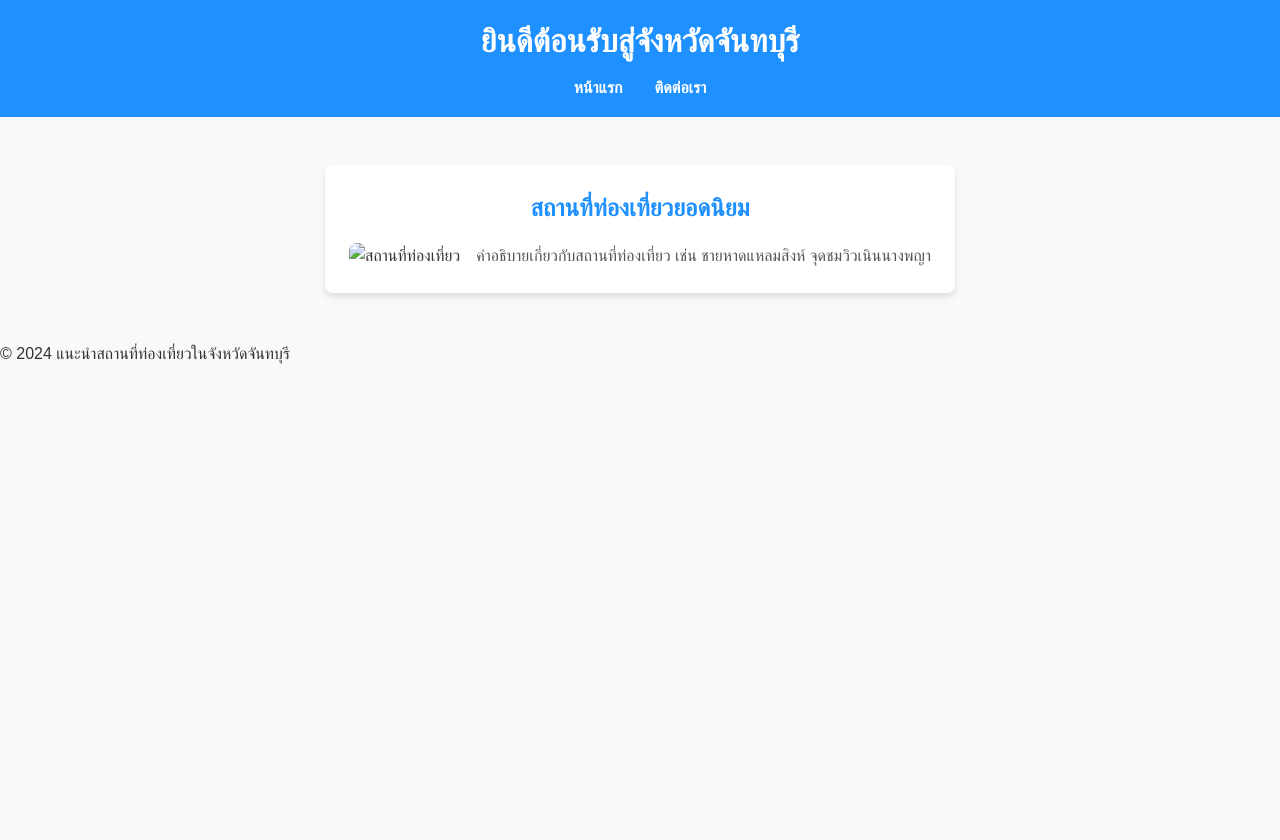
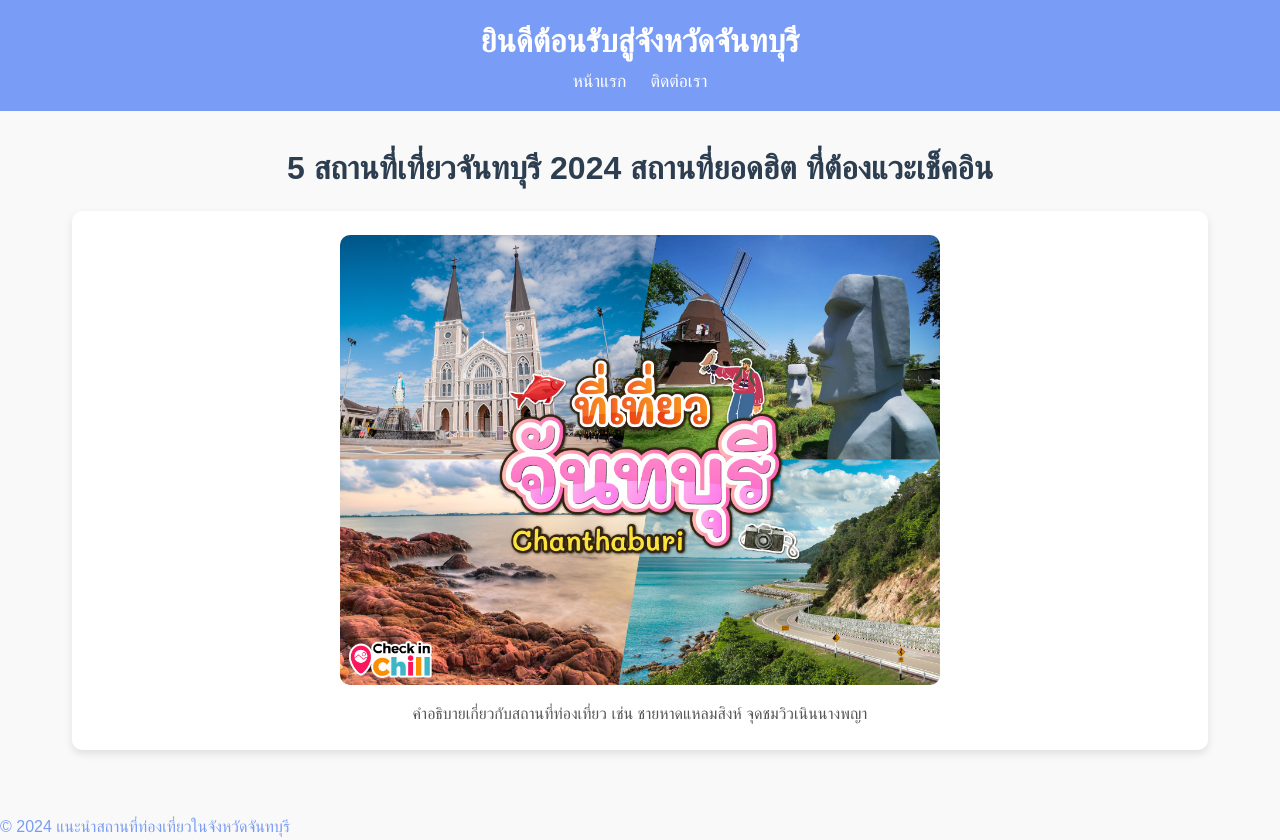
Before and after one commit to 66160024/homework1, a plain HTML site: page index.html in a window 1280 px wide. Before the commit the page ends 800 px from the top, so only its background shows below. Drawn offline with Linux system fonts and the light colour scheme.

Commit message:
Initial commit

```diff
--- a/css/style.css
+++ b/css/style.css
@@ -1,4 +1,4 @@
-/* ตั้งค่าพื้นฐานให้กับเว็บไซต์ */
+/* รีเซ็ตค่าพื้นฐาน */
 * {
     margin: 0;
     padding: 0;
@@ -6,80 +6,77 @@
 }
 
 body {
-    font-family: 'Arial', sans-serif;
+    font-family: Arial, sans-serif;
     line-height: 1.6;
-    background-color: #f9f9f9; /* สีพื้นหลัง */
-    color: #333; /* สีตัวอักษร */
+    background-color: #f9f9f9;
+    color: #799cf7;
 }
 
-/* จัดการส่วนหัว */
 header {
-    background-color: #1e90ff; /* สีน้ำเงินสดใส */
+    background: #799cf7;
     color: #fff;
-    padding: 1rem 2rem;
+    padding: 1rem 0;
     text-align: center;
 }
 
-header h1 {
-    margin-bottom: 0.5rem;
+nav ul {
+    list-style: none;
+    display: flex;
+    justify-content: center;
+    gap: 1.5rem;
 }
 
-nav ul {
-    display: flex;
-    justify-content: center;
-    list-style: none;
-}
-
-nav ul li {
-    margin: 0 1rem;
-}
-
-nav ul li a {
+nav a {
     color: #fff;
     text-decoration: none;
-    font-weight: bold;
+    font-size: 1.1rem;
     transition: color 0.3s ease;
 }
 
-nav ul li a:hover {
-    color: #ffcc00; /* เปลี่ยนสีเมื่อ hover */
+nav a:hover {
+    color: #ffd700;
 }
 
-/* ส่วนเนื้อหาหลัก */
 main {
     padding: 2rem;
-    display: flex;
-    justify-content: center;
-    flex-wrap: wrap;
-}
-
-section {
-    background: #fff;
-    padding: 1.5rem;
-    margin: 1rem;
-    box-shadow: 0 4px 6px rgba(0, 0, 0, 0.1); /* เงาเบาๆ */
-    border-radius: 8px; /* มุมโค้งมน */
-    max-width: 800px;
+    max-width: 1200px;
+    margin: 0 auto;
 }
 
 section h2 {
     margin-bottom: 1rem;
-    color: #1e90ff; /* สีหัวข้อ */
+    font-size: 2rem;
+    color: #2c3e50;
     text-align: center;
 }
 
+/* สไตล์การแสดงรูปภาพและคำบรรยาย */
 section div {
     display: flex;
+    flex-direction: column;
     align-items: center;
-    gap: 1rem;
+    text-align: center;
+    background: #fff;
+    border-radius: 10px;
+    padding: 1.5rem;
+    box-shadow: 0 4px 8px rgba(0, 0, 0, 0.1);
+    margin-bottom: 2rem;
 }
 
 section img {
-    max-width: 200px;
-    border-radius: 8px; /* มุมรูปภาพโค้งมน */
+    width: 100%;
+    max-width: 600px;
+    height: auto;
+    border-radius: 10px;
+    margin-bottom: 1rem;
+    transition: transform 0.3s ease;
+}
+
+section img:hover {
+    transform: scale(1.05);
 }
 
 section p {
     font-size: 1rem;
-    color: #555; /* สีตัวอักษรในเนื้อหา */
+    color: #555;
 }
--- a/index.html
+++ b/index.html
@@ -21,9 +21,9 @@
     <!-- ส่วนเนื้อหาหลัก -->
     <main>
         <section>
-            <h2>สถานที่ท่องเที่ยวยอดนิยม</h2>
+            <h2>5 สถานที่เที่ยวจันทบุรี 2024 สถานที่ยอดฮิต ที่ต้องแวะเช็คอิน</h2>
             <div>
-                <img src="images/image.png" alt="สถานที่ท่องเที่ยว">
+                <img src="images/chan1.jpg" alt="สถานที่ท่องเที่ยว">
                 <p>คำอธิบายเกี่ยวกับสถานที่ท่องเที่ยว เช่น ชายหาดแหลมสิงห์ จุดชมวิวเนินนางพญา</p>
             </div>
         </section>
```
Also changed, not shown: images/chan1.jpg (added).
